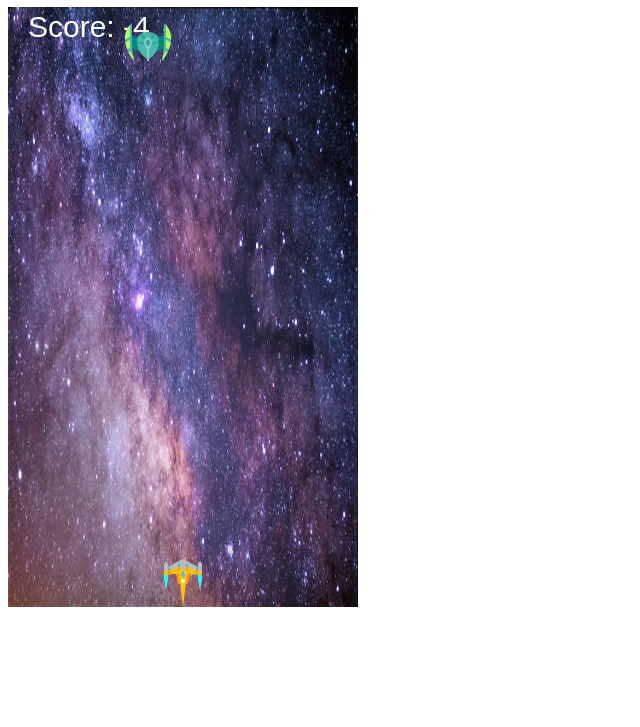
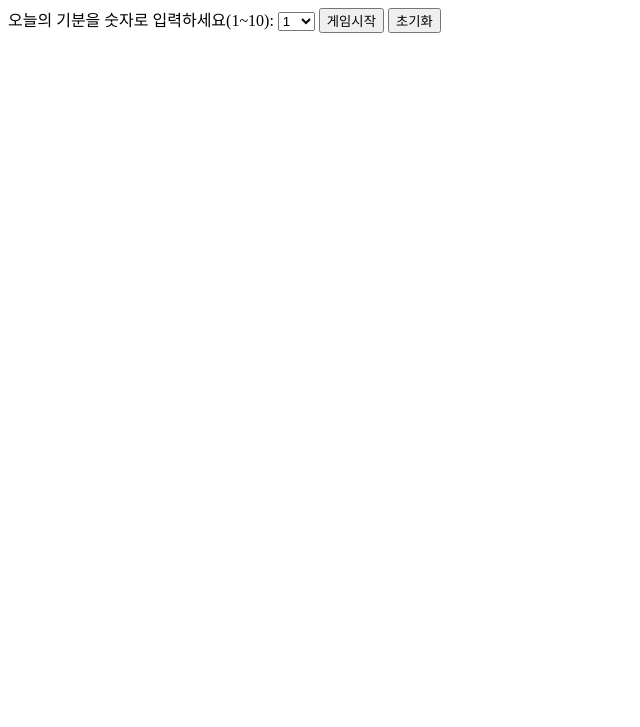
Before and after one commit to tony-jinwoo-ahn/space-game, a plain HTML site: page index.html in a window 1280 px wide. Shown: the part 73-800 px from the top of the page, without its empty margins (0-640 px from the left). Drawn offline with Linux system fonts and the light colour scheme.

Commit message:
input gameSpeed

```diff
--- a/index.html
+++ b/index.html
@@ -4,10 +4,26 @@
     <meta charset="UTF-8">
     <meta http-equiv="X-UA-Compatible" content="IE=edge">
     <meta name="viewport" content="width=device-width, initial-scale=1.0">
-    <title>Document</title>
+    <title>Space Game</title>
 </head>
 <body>
     <h1>Space Game</h1>
+    <label for="numberInput">오늘의 기분을 숫자로 입력하세요(1~10):</label>
+    <select id="numberInput">
+        <option value="1">1</option>
+        <option value="2">2</option>
+        <option value="3">3</option>
+        <option value="4">4</option>
+        <option value="5">5</option>
+        <option value="6">6</option>
+        <option value="7">7</option>
+        <option value="8">8</option>
+        <option value="9">9</option>
+        <option value="10">10</option>
+    </select>
+    <button id="submitButton">게임시작</button>
+    <button id="refreshButton">초기화</button>
+    <br><br>
     <script src="main.js"></script>
 </body>
 </html>
--- a/main.js
+++ b/main.js
@@ -1,4 +1,16 @@
-let gameSpeed = 10;
+let gameSpeed = 0;
+
+let numberInput = document.getElementById("numberInput");
+let submitButton = document.getElementById("submitButton");
+let refreshButton = document.getElementById("refreshButton");
+submitButton.addEventListener("click", function() {
+    gameSpeed = parseInt(numberInput.value);
+    startGame();
+});
+refreshButton.addEventListener("click", function() {
+    location.reload();
+});
+
 let canvas;
 let ctx;
 canvas = document.createElement("canvas");
@@ -20,6 +32,11 @@ let spaceshipWidth = 48;
 let spaceshipHeight = 48;
 let spaceshipX = (canvas.width / 2) - (spaceshipWidth/2);
 let spaceshipY = canvas.height - spaceshipHeight;
+
+function submitNumber() {
+    gameSpeed = document.getElementById("numberInput").valueAsNumber;
+    console.log("game speed: ", gameSpeed);
+}
 
 let bulletList = []
 function Bullet() {
@@ -74,7 +91,7 @@ function Enemy() {
     }
     this.update = function() {
         if (this.alive) {
-            this.y += gameSpeed;
+            this.y += (gameSpeed+10);
             if (this.y > spaceshipY - enemyHeight && spaceshipX < this.x + enemyWidth && this.x < spaceshipX + spaceshipWidth) {
                 createCollision((this.x + spaceshipX) / 2, (this.y + spaceshipY) / 2);
                 gameOver = true;
@@ -126,10 +143,12 @@ function createBullet() {
 }
 
 function createEnemy() {
-    const interval = setInterval(function() {
+    if (1 <= gameSpeed && gameSpeed <= 10) {
+        const interval = setInterval(function () {
             let e = new Enemy();
             e.init();
-    }, 100*gameSpeed);
+        }, gameSpeed * 100);
+    }
 }
 
 function createCollision(x, y) {
@@ -200,7 +219,9 @@ function main() {
     requestAnimationFrame(main);
 }
 
+function startGame() {
     loadImage();
     setupKeyboardListener();
     createEnemy();
     main();
+}
```
Lines whose indentation alone changed are shown as unchanged.
